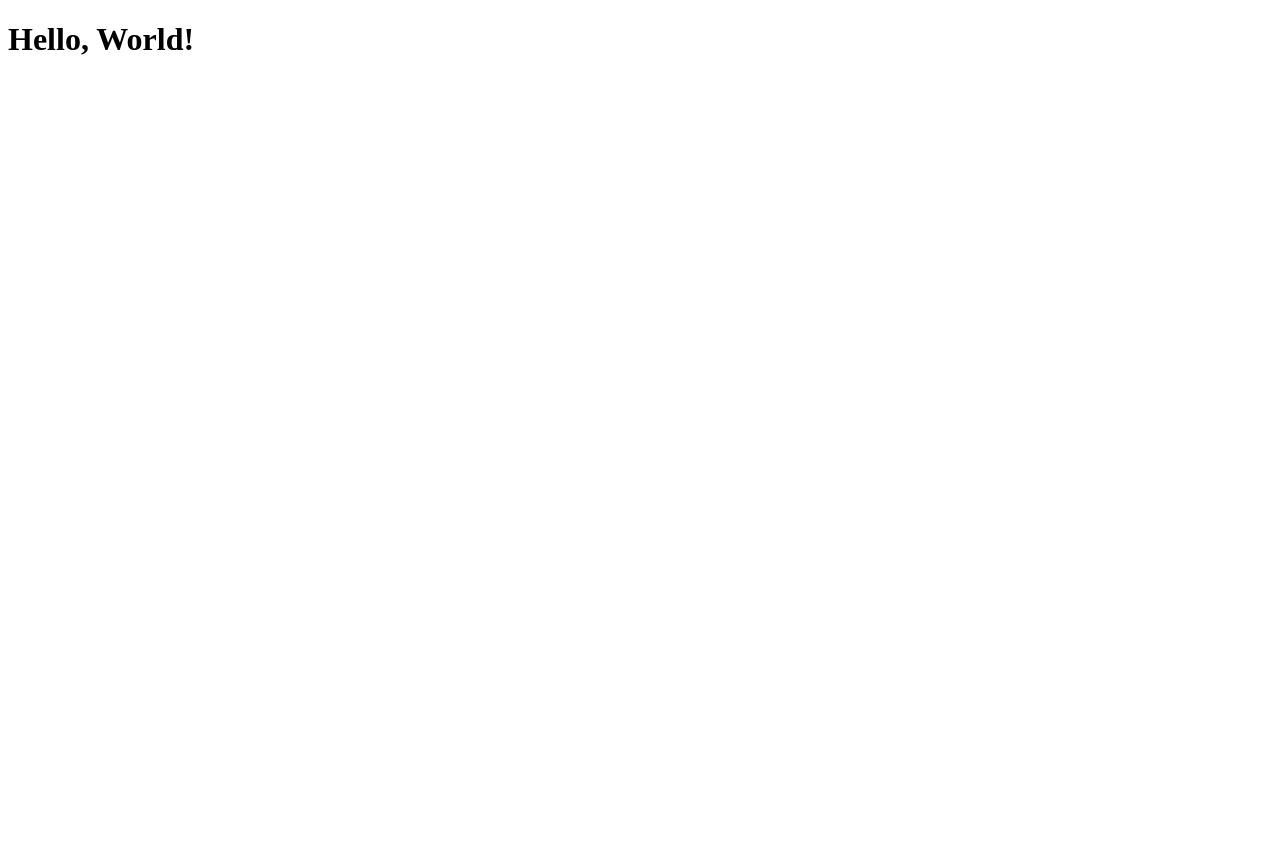
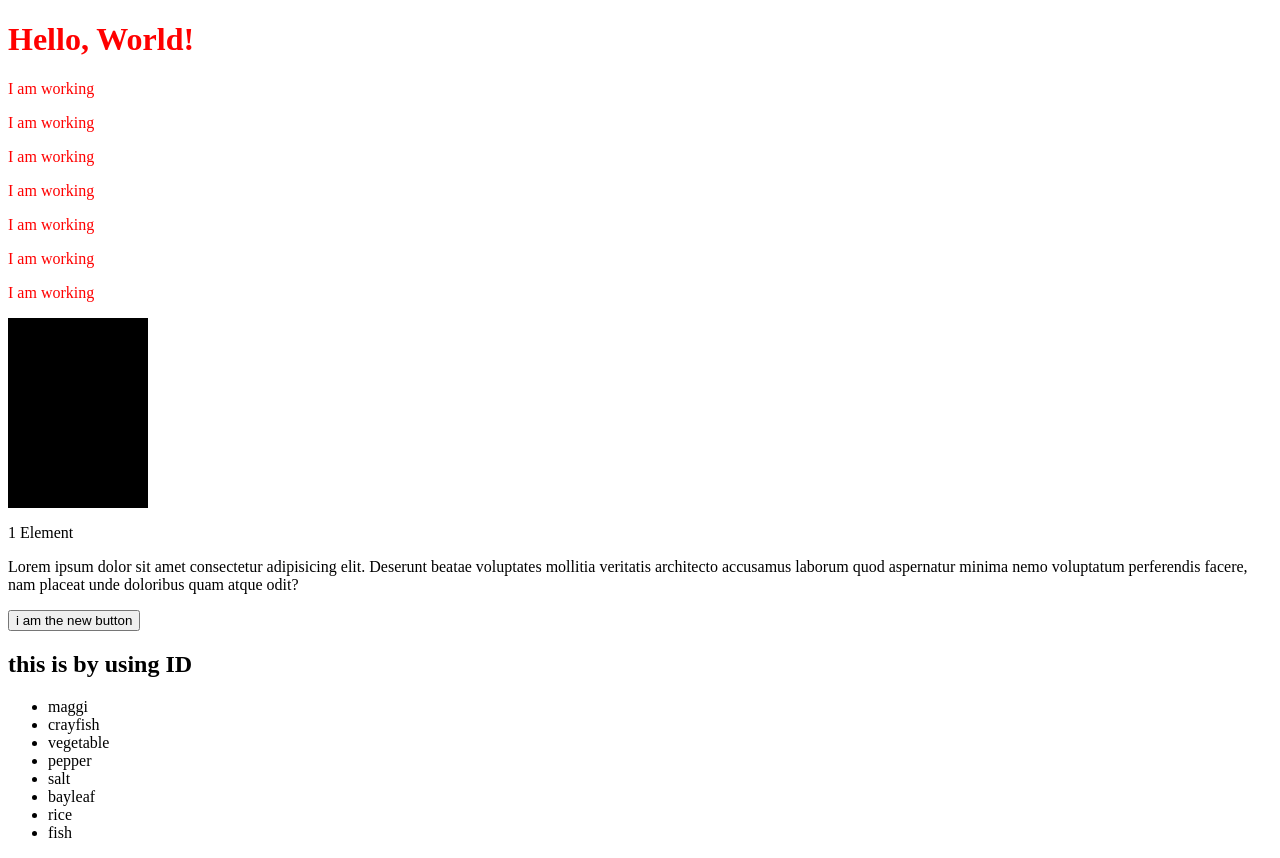
Before and after one commit to SAIL-05/javascript25, a plain HTML site: page index.html in a window 1280 px wide. Before the commit the page ends 800 px from the top, so only its background shows below. Drawn offline with Linux system fonts and the light colour scheme.

Commit message:
This is my code

```diff
--- a/index.html
+++ b/index.html
@@ -1,12 +1,35 @@
 <!DOCTYPE html>
 <html lang="en">
 <head>
-    <script src="script.js"></script>
+    <link rel="stylesheet" href="style.css">
+    <script defer src="script.js"></script>
     <meta charset="UTF-8">
     <meta name="viewport" content="width=device-width, initial-scale=1.0">
     <title>Document</title>
 </head>
 <body>
-    <h1>Hello, World!</h1>
+    <h1 class="text">Hello, World!</h1>
+    <p class="text">I am working</p>
+    <p class="text">I am working</p>
+    <p class="text">I am working</p>
+    <p class="text">I am working</p>
+    <p class="text">I am working</p>
+    <p class="text">I am working</p>
+    <p class="text">I am working</p>
+    <div class="id">Black</div>
+    <p id="hr">1 Element</p>
+    <p>Lorem ipsum dolor sit amet consectetur adipisicing elit. Deserunt beatae voluptates mollitia veritatis architecto accusamus laborum quod aspernatur minima nemo voluptatum perferendis facere, nam placeat unde doloribus quam atque odit?</p>
+    <button id="btn">i am the new button</button>
+    <h2 id ="home">this is by using ID</h2>
+    <ul>
+        <li>maggi</li>
+        <li>crayfish</li>
+        <li>vegetable</li>
+        <li>pepper</li>
+        <li>salt</li>
+        <li>bayleaf</li>
+        <li>rice</li>
+        <li>fish</li>
+    </ul>
 </body>
 </html>
--- a/script.js
+++ b/script.js
@@ -150,7 +150,7 @@
 
 //Write a program that tells if a user is legible to vote
 
-let age = -65;
+// let age = -65;
 
 // let voting = age < 18 ? "You cannot vote" : "You can vote";
 // console.log(voting);
@@ -533,3 +533,45 @@ let age = -65;
 // console.log(scores[2]);
 // console.log(scores[3]);
 // console.log(scores[4]);
+
+// for(let u = 1; u<=50; u++){
+//     console.log('This is the value of u', u);
+// }
+
+//DOM stands for document object model is an object representation of a webpage
+// window is the entire tab while document is the webpage, everything is part of the webpage
+
+// get element by class name
+
+// console.log('Welcome to SAIL')
+
+// console.log(document.getElementsByClassName("text"));
+// console.log(document.getElementById("hr"));
+// console.log(document.getElementById("btn").innerText);
+// console.log(document.querySelector("home"));
+
+// four ways of targeting elements in class name
+// document.getElementById
+// document.getElementsByClassName
+// document.querySelector
+// document.querySelectorAll
+
+// textContent
+// innerHTML
+// innerText
+// difference btw textContent, innerHTML and innerText
+
+// create an object
+// let student = {
+//     name: "Martins",
+//     nationality: "Ghanian",
+//     status: "single",
+// }
+// console.log(student);
+// student.name
+// student.nationality
+// student.status
+
+// console.log(document.querySelectorAll('li')[2].innerText);
+// document.getElementById('hr').textContent = 'i have been changed by javascript';
+// document.querySelectorAll('li')[2].textContent = 'spring onions'
--- /dev/null
+++ b/style.css
@@ -0,0 +1,8 @@
+.id{
+    background-color: black;
+    height: 190px;
+    width: 140px;
+}
+.text{
+    color:red
+}
```
